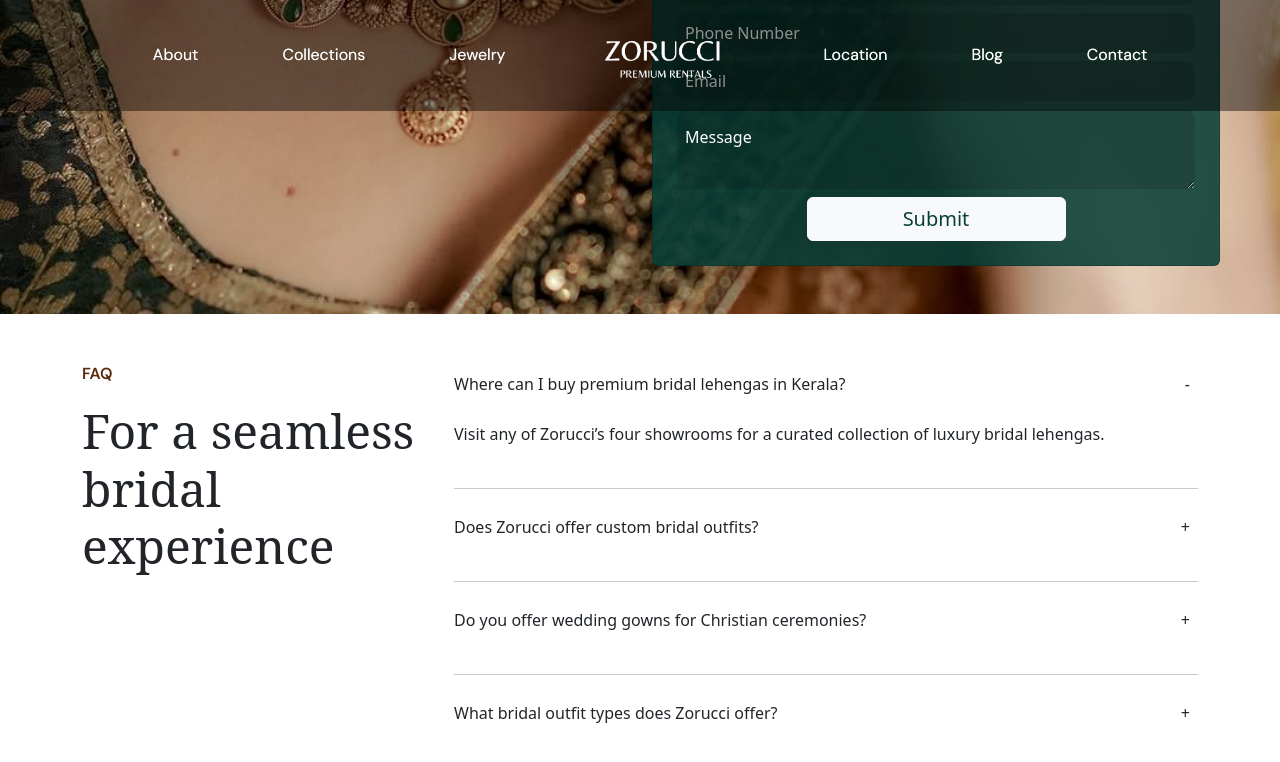
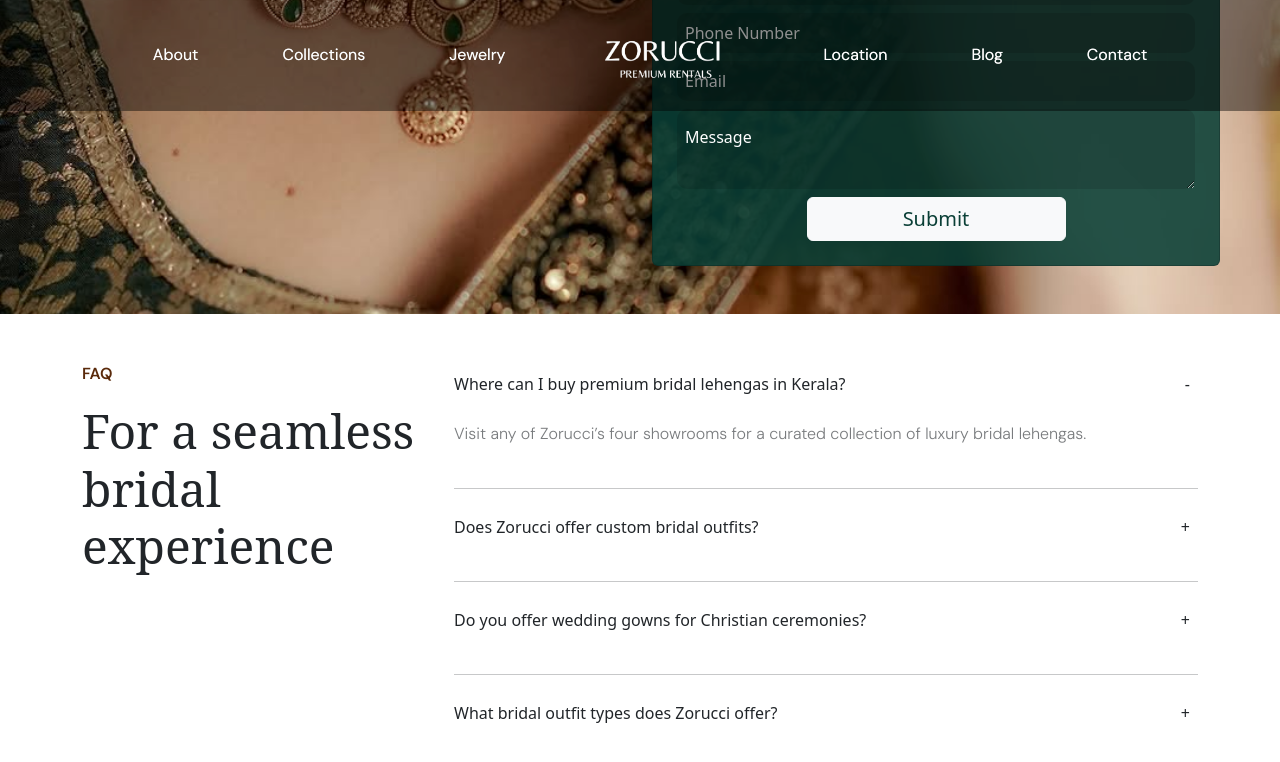
Before and after one commit to rootmentsdev/Zorucci, a React (Vite) app in the folder frontend/: page / in a window 1280 px wide. Both pictures are taken after a click on the item 826 px from the left and 5361 px from the top of the page. Shown: the part 4961-5723 px from the top of the page. Built offline with nearby package versions, Linux system fonts and the light colour scheme; a web font is replaced by a local one.

Commit message:
updated faq page design

```diff
--- a/frontend/src/pages/Contactpage.jsx
+++ b/frontend/src/pages/Contactpage.jsx
@@ -86,7 +86,7 @@ function Contactpage() {
                   required
                 />
                 <input
-                  type="tel"
+                  type="number"
                   name="phone"
                   placeholder='Phone Number'
                   value={formData.phone}
--- a/frontend/src/pages/Faqpage.jsx
+++ b/frontend/src/pages/Faqpage.jsx
@@ -63,7 +63,7 @@ function Faqpage() {
                   </div>
 
                   <div className={`faq-answer ${faqindex === i ? "open" : "close"}`}>
-                    <p>{item.a}</p>
+                    <p id='fpara1'>{item.a}</p>
                   </div>
 
                   <hr />
--- a/frontend/src/pages/Home.jsx
+++ b/frontend/src/pages/Home.jsx
@@ -13,9 +13,9 @@ function Home() {
     <>
       <Landingpage />
       <Aboutpage />
-      <Designpage />
       <Collectionpage />
       <Jewelrypage />
+      <Designpage />
       <Locationpage />
       <Contactpage />
       <Fapage />
--- a/frontend/src/styles/faq.css
+++ b/frontend/src/styles/faq.css
@@ -35,3 +35,11 @@
   opacity: 1;
   padding-bottom: 10px;
 }
+
+
+#fpara1 {
+  font-family: "DM Sans", sans-serif;
+  font-weight: 300;
+  opacity: 0.6;
+  font-size: 16px;
+}
```
